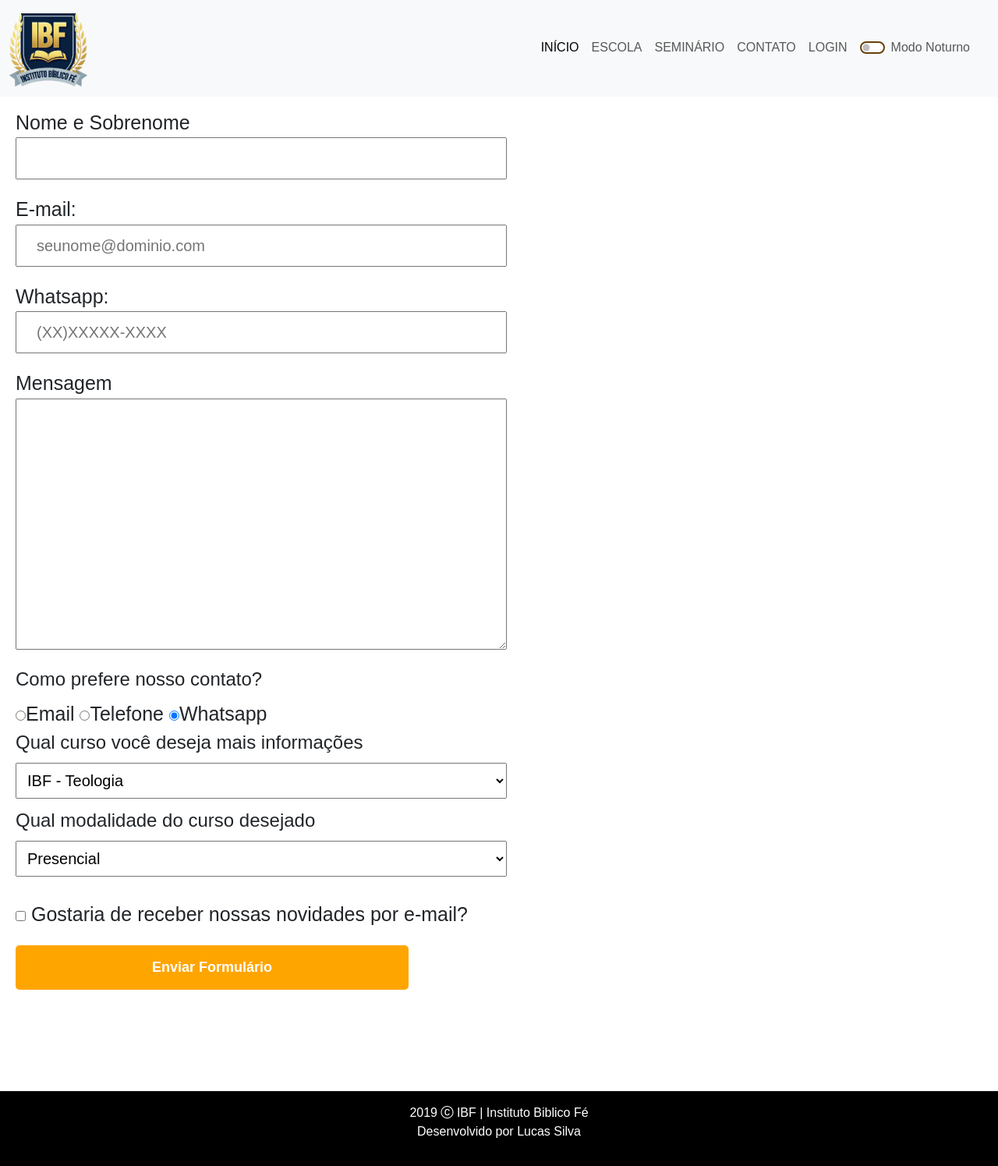
After one commit to Lucas44794/exemploibf, a Flask app: page /contato in a window 1280 px wide. The commit adds this page. Shown: the whole page at 78% size. Run offline with Flask 3, Linux system fonts and the light colour scheme; some libraries are stand-ins or nearby versions.

Commit message:
atualizando o site ibf

```diff
--- a/app.py
+++ b/app.py
@@ -1,8 +1,11 @@
 import os
 from flask import Flask, render_template, request, redirect, url_for
+from flask_mail import Message
 from werkzeug.utils import secure_filename
 import psycopg2
 from psycopg2.extras import RealDictCursor
+from datetime import datetime
+
 
 app = Flask(__name__)
 
@@ -169,6 +172,48 @@ def excluir_slide(slide_id):
         return f"<h3 style='text-align:center;'>Erro ao excluir: {erro_msg}</h3>"
 
 
+@app.route('/contato', methods=['GET', 'POST'])
+def contato():
+    if request.method == 'POST':
+        try:
+            from app import mail  # Importa o objeto mail configurado no app.py
+
+            nome = request.form.get('nomesobrenome')
+            email = request.form.get('email')
+            telefone = request.form.get('telefone')
+            mensagem = request.form.get('mensagem')
+            curso = request.form.get('cursosescolhidos')
+            horario = request.form.get('horario')
+            modalidade = request.form.get('modalidade')
+            ip = request.remote_addr
+
+            msg = Message(
+                subject='Novo Formulário de Contato',
+                sender='novoalunoaqui@gmail.com',
+                recipients=['lucasr.prodata@gmail.com']
+            )
+            msg.body = f"""
+            Nome: {nome}
+            E-mail: {email}
+            Telefone: {telefone}
+            Mensagem: {mensagem}
+            Curso Escolhido: {curso}
+            Horário Preferido: {horario}
+            Modalidade do Curso: {modalidade}
+            IP: {ip}
+            Enviado em: {datetime.now().strftime('%d/%m/%Y %H:%M:%S')}
+            """
+            mail.send(msg)
+            return redirect(url_for('contato', success=True))
+
+        except Exception as e:
+            return render_template('contato.html', erro_envio=True)
+
+    return render_template('contato.html')
+
+
+
+
 
 
 # Executa o servidor Flask
--- a/static/css/estilos.css
+++ b/static/css/estilos.css
@@ -94,6 +94,7 @@ input[type="checkbox"]:focus {
 }
 footer {
   background-color: var(--marrom-claro);
+  margin-top: 130px;
 
 }
 
@@ -172,6 +173,43 @@ main {
   width: 100%;
 }
 
+.formularioDeContato select {
+    width: 50%;
+    padding: 10px;
+    font-size: 20px;
+	margin-bottom: 10px;
+}
+
+.input-padrao {
+	display: block;
+	margin: 0 0 20px;
+	padding: 10px 25px;
+	width: 50%;
+	font-size: 20px;
+}
+.checkbox {
+	margin: 20px 0;
+}
+.enviar {
+	width: 40%;
+	padding: 15px 0;
+	background: orange;
+	color: white;
+	font-weight: bold;
+	font-size: 18px;
+	border: none;
+	border-radius: 5px;
+	transition: 1s all;
+	cursor: pointer;
+}
+.enviar:hover {
+	background: darkorange;
+	transform: scale(1.2);
+
+}
+
+
+
 /* Media query para telas com largura até 990px */
 @media (min-width: 990px) {
   .carousel-item {
--- /dev/null
+++ b/templates/contato.html
@@ -0,0 +1,56 @@
+{% extends 'base.html' %}
+
+{% block content %}
+<main style="font-size: 25px; padding-top: 15px; padding-left: 20px;">
+    <form class="formularioDeContato" action="/contato" method="POST">
+        <label for="nomesobrenome">Nome e Sobrenome</label>
+        <input type="text" id="nomesobrenome" name="nomesobrenome" class="input-padrao" required>
+
+        <label for="email"> E-mail: </label>
+        <input type="email" id="email" name="email" class="input-padrao" required placeholder="seunome@dominio.com">
+
+        <label for="telefone"> Whatsapp: </label>
+        <input type="tel" id="telefone" name="telefone" class="input-padrao" required placeholder="(XX)XXXXX-XXXX">
+
+        <label for="mensagem"> Mensagem</label>
+        <textarea cols="70" rows="10" id="mensagem" name="mensagem" class="input-padrao" required></textarea>
+
+        <fieldset>
+            <legend>Como prefere nosso contato? </legend>
+            <label for="radio-email"><input type="radio" name="contato" value="email" id="radio-email">Email</label>
+            <label for="radio-telefone"><input type="radio" name="contato" value="Telefone" id="radio-telefone">Telefone</label>
+            <label for="radio-whatsapp"><input type="radio" name="contato" value="Whatsapp" id="radio-whatsapp" checked>Whatsapp</label>
+        </fieldset>
+
+        <fieldset>
+            <legend>Qual curso você deseja mais informações</legend>
+            <select name="cursosescolhidos">
+                <option>IBF - Teologia</option>
+                <option>IBF - Clinica da Alma</option>
+                <option>IBF - Psicanalise Cristã</option>
+            </select>
+        </fieldset>
+
+        <fieldset>
+            <legend>Qual modalidade do curso desejado</legend>
+            <select name="modalidade">
+                <option>Presencial</option>
+                <option>A distancia</option>
+            </select>
+        </fieldset>
+
+        <label class="checkbox"><input type="checkbox" name="novidades"> Gostaria de receber nossas novidades por e-mail? </label>
+        <br>
+        <input type="submit" value="Enviar Formulário" class="enviar">
+    </form>
+</main>
+
+<script>
+    // Verifica se o parâmetro de sucesso está presente na URL
+    const urlParams = new URLSearchParams(window.location.search);
+    if (urlParams.has('success')) {
+        alert('Sua mensagem foi enviada com sucesso!');
+        window.location.href = "{{ url_for('index') }}";  // Redireciona para a página inicial
+    }
+</script>
+{% endblock %}
--- a/templates/footer.html
+++ b/templates/footer.html
@@ -1,4 +1,4 @@
     <!-- footer -->
-    <footer class="text-center bg-black text-bg-dark">
+    <footer class="text-center bg-black text-bg-dark navbar-fixed-bottom">
         <p class="py-3">2019 <i class="bi bi-c-circle"></i>  IBF | Instituto Biblico Fé <br>Desenvolvido por <a style="text-decoration: none; color: #FFFFFF;" href="lrcreator.com.br">Lucas Silva</a></p>
     </footer>
--- a/templates/navbar.html
+++ b/templates/navbar.html
@@ -26,10 +26,10 @@
             <a class="nav-link" href="#contato">SEMINÁRIO</a>
           </li>
           <li class="nav-item">
-            <a class="nav-link" href="#contato">CONTATO</a>
+            <a class="nav-link" href="{{ url_for('contato') }}">CONTATO</a>
           </li>
           <li class="nav-item">
-            <a class="nav-link" href="#contato">LOGIN</a>
+            <a class="nav-link" href="http://escola.ibfescola.com.br">LOGIN</a>
           </li>
           <li class="nav-item">
             <a class="nav-link" href="#">
```
